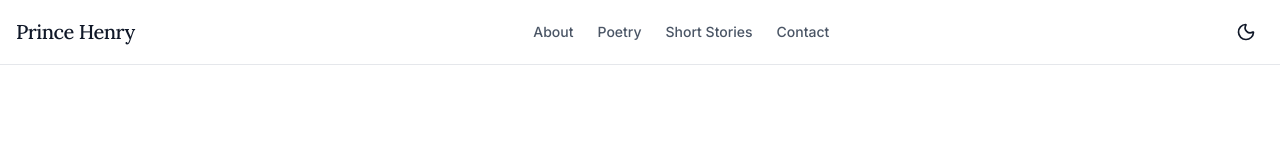
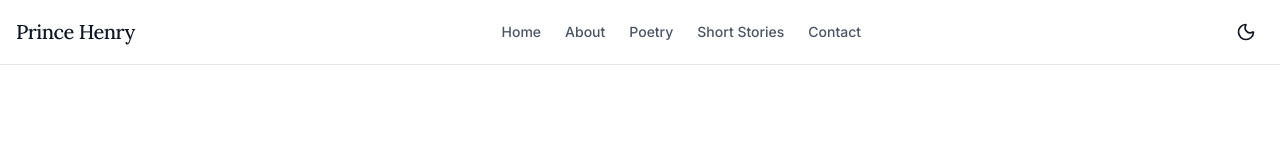
Before and after one commit to quarshie133/prince-henry-portfolio-app, a Next.js app: page / in a window 1280 px wide. Shown: the top 159 px of the page. Built offline with nearby package versions, Linux system fonts and the light colour scheme; no server answers; the database is empty.

Commit message:
Added Home page

```diff
--- a/src/components/Navbar.tsx
+++ b/src/components/Navbar.tsx
@@ -9,6 +9,9 @@
           Prince Henry
         </Link>
         <nav className="hidden md:flex gap-6 text-sm font-medium">
+          <Link href="/" className="text-gray-600 dark:text-gray-300 hover:text-black dark:hover:text-white transition-colors">
+            Home
+          </Link>
           <Link href="/about" className="text-gray-600 dark:text-gray-300 hover:text-black dark:hover:text-white transition-colors">
             About
           </Link>
--- a/src/components/ThemeToggle.tsx
+++ b/src/components/ThemeToggle.tsx
@@ -8,7 +8,7 @@
   const [mounted, setMounted] = useState(false);
   const { theme, setTheme, resolvedTheme } = useTheme();
 
-  // useEffect only runs on the client, so now we can safely show the UI
+
   useEffect(() => {
     setMounted(true);
   }, []);
```
Also changed, not shown: 1 other file (tests, documents, lock files or other folders).
